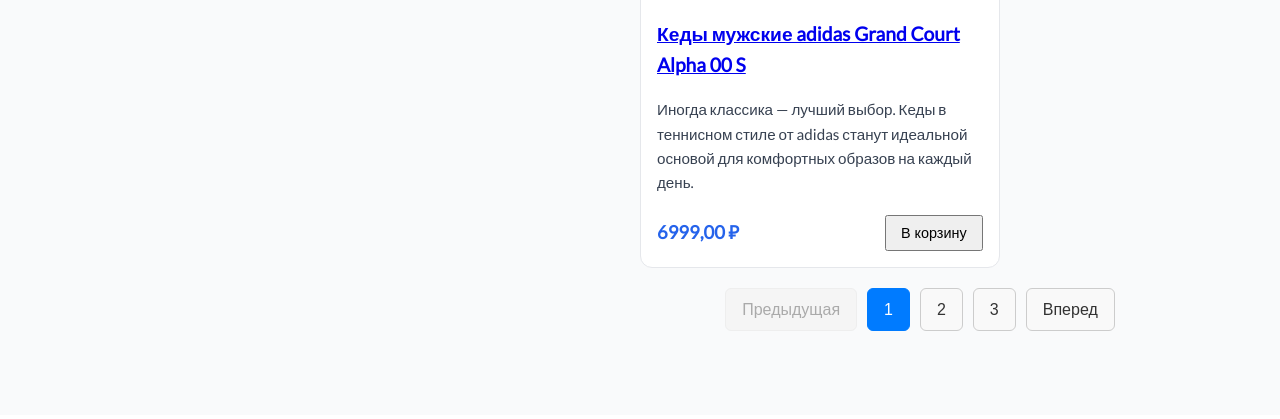
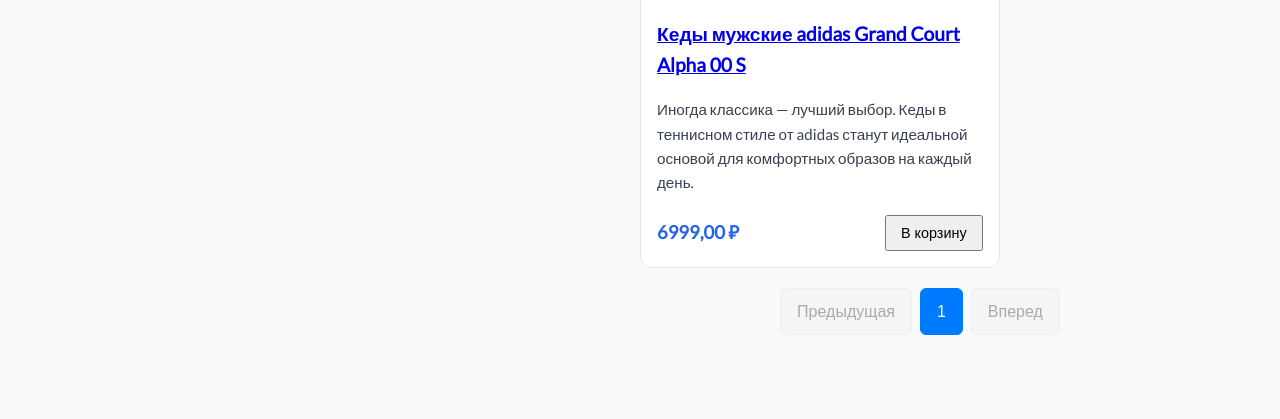
Before and after one commit to DmitryRzhansky/study_store_project_django, a Django app: page /catalog/kedy/ in a window 1280 px wide. Shown: the part 1400-1819 px from the top of the page. Before the commit the page ends 1731 px from the top, so only its background shows below. Run offline with Django 5.2, Linux system fonts and the light colour scheme; data comes from the database, SQL or seed files in the repository; some libraries are stand-ins or nearby versions.

Commit message:
feat(goods): добавлена пагинация для каталога с динамическими ссылками
- views.py:
  - добавлен Paginator для разбивки товаров на страницы
  - добавлен параметр page с умолчанием 1
  - передача current_page и slug_url в контекст

- urls.py:
  - добавлен путь '<slug:category_slug>/<int:page>/' для пагинации

- models.py:
  - в Categories добавлен ordering по полю id

- catalog.html:
  - динамическая пагинация с кнопками "Предыдущая" и "Вперед"
  - выделение активной страницы классом active
  - заблокированные ссылки классом disabled

- catalog.css:
  - стили для .pagination и .page-link
  - hover-эффекты, активная и заблокированная ссылка
  - скругления, отступы, цветовое оформление

```diff
--- a/goods/models.py
+++ b/goods/models.py
@@ -9,6 +9,7 @@
         db_table = 'category'
         verbose_name = 'Категорию'
         verbose_name_plural = 'Категории'
+        ordering = ('id',)
 
     def __str__(self):
         return self.name
--- a/goods/templates/goods/catalog.html
+++ b/goods/templates/goods/catalog.html
@@ -67,16 +67,39 @@
         </div>
     </div>
 
-    <center>
-    <div class="pagination">
-        <a href="#" class="page-link disabled">Предыдущая</a>
-        <a href="#" class="page-link active">1</a>
-        <a href="#" class="page-link">2</a>
-        <a href="#" class="page-link">3</a>
-        <a href="#" class="page-link">Вперед</a>
-    </div>
-    </center>
+<div class="pagination">
+    <ul>
+        <!-- Кнопка "Предыдущая" -->
+        <li class="{% if not goods.has_previous %}disabled{% endif %}">
+            <a href="{% if goods.has_previous %}
+                        {% url 'catalog:index' slug_url goods.previous_page_number %}
+                     {% else %}# {% endif %}"
+               class="page-link {% if not goods.has_previous %}disabled{% endif %}">
+                Предыдущая
+            </a>
+        </li>
 
+        <!-- Номера страниц -->
+        {% for page in goods.paginator.page_range %}
+        <li class="{% if goods.number == page %}active{% endif %}">
+            <a href="{% url 'catalog:index' slug_url page %}"
+               class="page-link {% if goods.number == page %}active{% endif %}">
+                {{ page }}
+            </a>
+        </li>
+        {% endfor %}
+
+        <!-- Кнопка "Вперед" -->
+        <li class="{% if not goods.has_next %}disabled{% endif %}">
+            <a href="{% if goods.has_next %}
+                        {% url 'catalog:index' slug_url goods.next_page_number %}
+                     {% else %}# {% endif %}"
+               class="page-link {% if not goods.has_next %}disabled{% endif %}">
+                Вперед
+            </a>
+        </li>
+    </ul>
+</div>
 
 </div>
 {% endblock content %}
--- a/goods/urls.py
+++ b/goods/urls.py
@@ -6,5 +6,6 @@
 
 urlpatterns = [
     path('<slug:category_slug>/', views.catalog, name='index'),
+    path('<slug:category_slug>/<int:page>/', views.catalog, name='index'),
     path('product/<slug:product_slug>/', views.product, name='product'),
 ]
--- a/goods/views.py
+++ b/goods/views.py
@@ -1,18 +1,23 @@
+from django.core.paginator import Paginator
 from django.shortcuts import get_list_or_404, render
 
 from goods.models import Products
 
 
-def catalog(request, category_slug):
+def catalog(request, category_slug, page=1):
 
     if category_slug == 'all':
         goods = Products.objects.all()
     else:
         goods = get_list_or_404(Products.objects.filter(category__slug=category_slug))
 
+    paginator = Paginator(goods, 3)
+    current_page = paginator.page(page)
+
     context = {
         "title": "Каталог",
-        "goods": goods,
+        "goods": current_page,
+        "slug_url": category_slug,
     }
     return render(request, "goods/catalog.html", context)
 
--- a/static/deps/css/catalog.css
+++ b/static/deps/css/catalog.css
@@ -121,39 +121,57 @@
     flex-shrink: 0;
 }
 
-/* Pagination */
+/* Pagination container */
 .pagination {
     display: flex;
     justify-content: center;
-    gap: 10px;
     margin: 20px 0;
     font-family: Arial, sans-serif;
 }
 
+.pagination ul {
+    display: flex;
+    list-style: none;
+    padding: 0;
+    gap: 8px;
+    margin: 0;
+}
+
+.pagination li {
+    display: inline-block;
+}
+
+/* Стили ссылок */
 .page-link {
+    display: inline-block;
     text-decoration: none;
     color: #333;
-    padding: 8px 16px;
+    padding: 10px 16px;
     border: 1px solid #ccc;
     border-radius: 6px;
     transition: all 0.3s ease;
     background-color: #f9f9f9;
+    min-width: 36px;
+    text-align: center;
 }
 
-.page-link:hover {
+/* Hover эффект для ссылок */
+.page-link:not(.disabled):hover {
     background-color: #007BFF;
     color: #fff;
     border-color: #007BFF;
 }
 
-.page-link.active {
+/* Активная страница */
+li.active .page-link {
     background-color: #007BFF;
     color: #fff;
     border-color: #007BFF;
     cursor: default;
 }
 
-.page-link.disabled {
+/* Заблокированные ссылки */
+li.disabled .page-link {
     color: #aaa;
     border-color: #eee;
     cursor: not-allowed;
```
